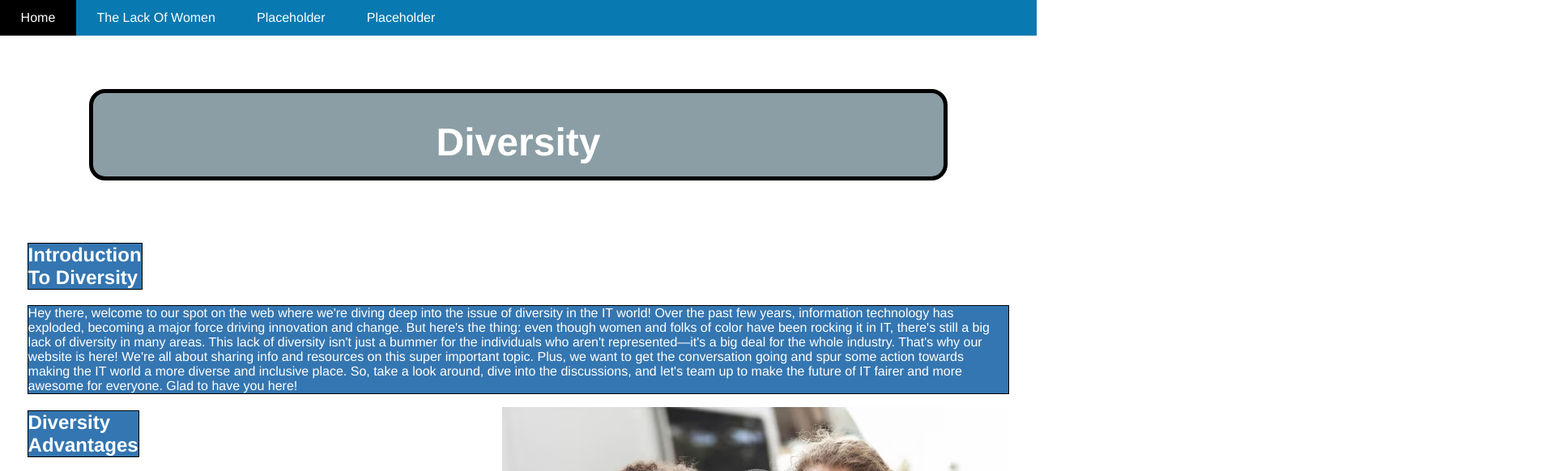
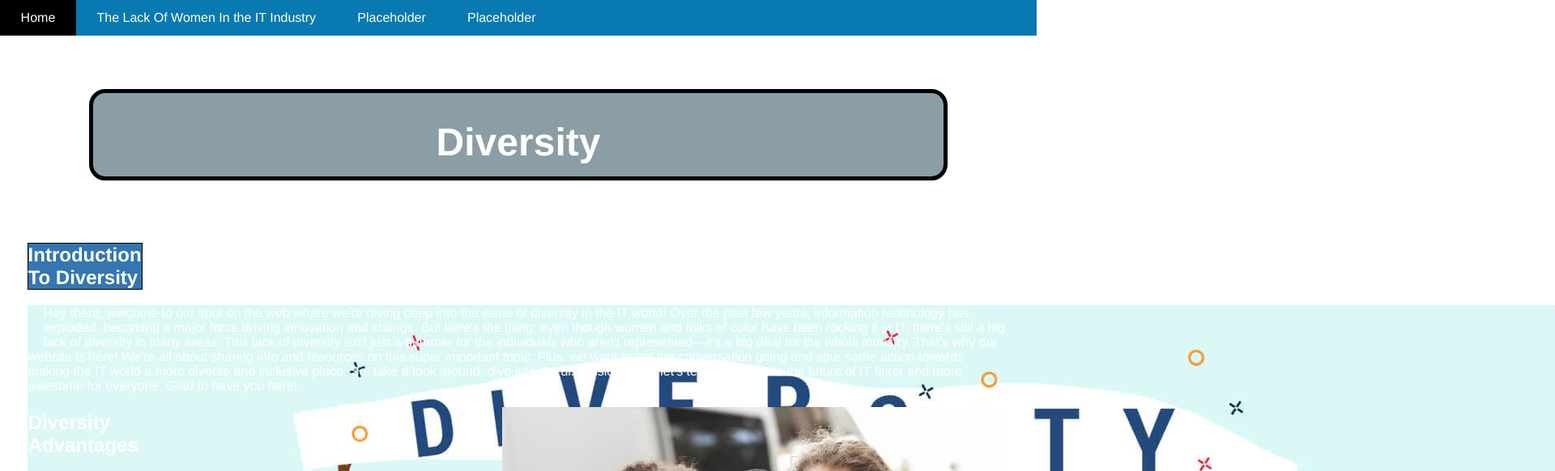
Before and after one commit to Wadicul12/Website-2024---Nicholas-Sok, a plain HTML site: page index.html in a window 1280 px wide. Shown: the top 582 px of the page at 81% size, 1920 px wide, since content can reach past the window. Drawn offline with Linux system fonts and the light colour scheme.

Commit message:
Commit 10/3/24

```diff
--- a/index.html
+++ b/index.html
@@ -4,7 +4,7 @@
         <link rel="stylesheet" href="stylesheet.css">
         <ul>
             <li><a href="index.html">Home</a></li>
-            <li><a href="page_2.html">The Lack Of Women</a></li>
+            <li><a href="page_2.html">The Lack Of Women In the IT Industry</a></li>
             <li><a href="#">Placeholder</a></li>
             <li><a href="#">Placeholder</a></li>
         </ul>
@@ -15,6 +15,9 @@
                 <h1>Diversity</h1>
             </div>
             <h2>Introduction To Diversity</h2>
+            <div class="diverse_logo">
+                <img src="Images/image_1.avif" alt="diverse_logo">
+            </div>
             <p>
                 Hey there, welcome to our spot on the web where we're diving deep into the issue of diversity in the IT world! Over the past few years,
                 information technology has exploded, becoming a major force driving innovation and change. But here's the thing:
--- a/stylesheet.css
+++ b/stylesheet.css
@@ -59,6 +59,12 @@ footer {
     float: right;
 }
 
+.diverse_logo {
+    width: 20px;
+    height: 40px;
+    float: left;
+}
+
 h2 {
     background-color: rgb(52, 118, 177);
     border-color: black;
```
Also changed, not shown: page_2.html (+2 -2 lines), Images/image_1.avif (added).
